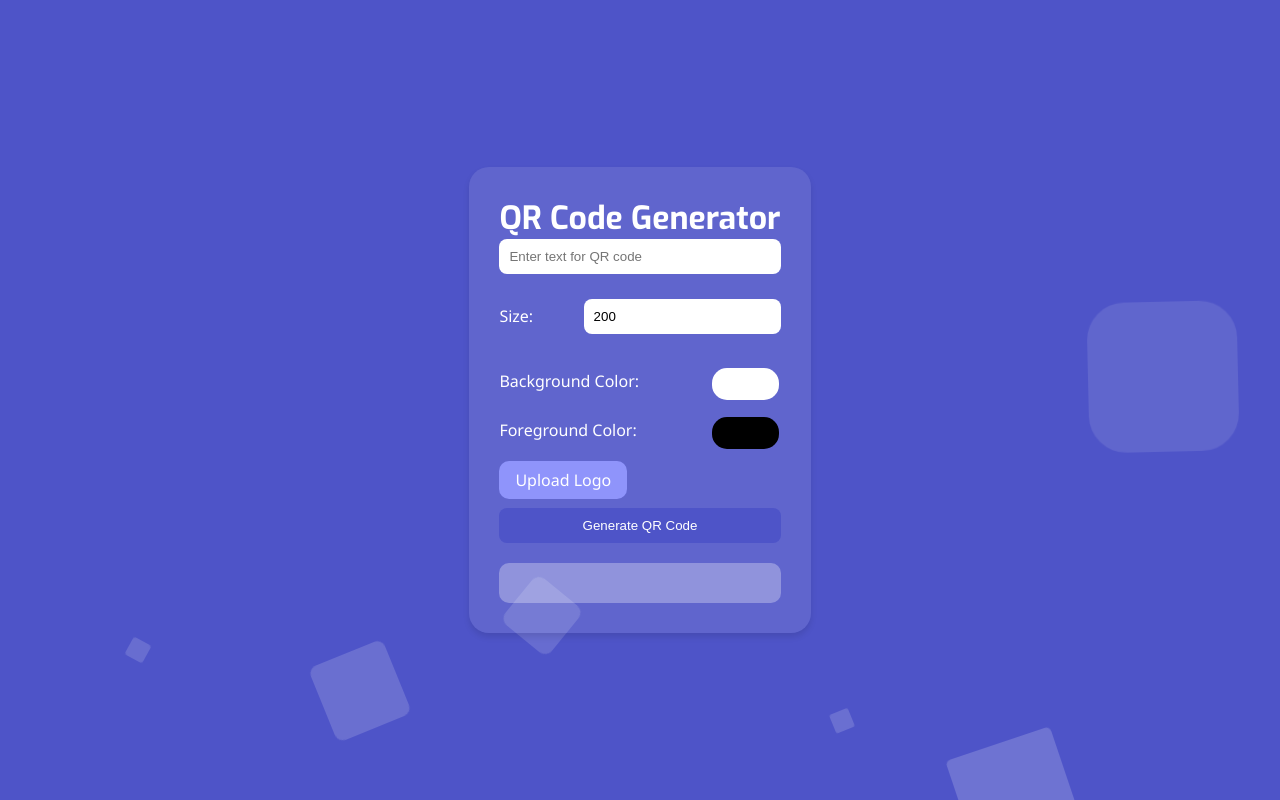
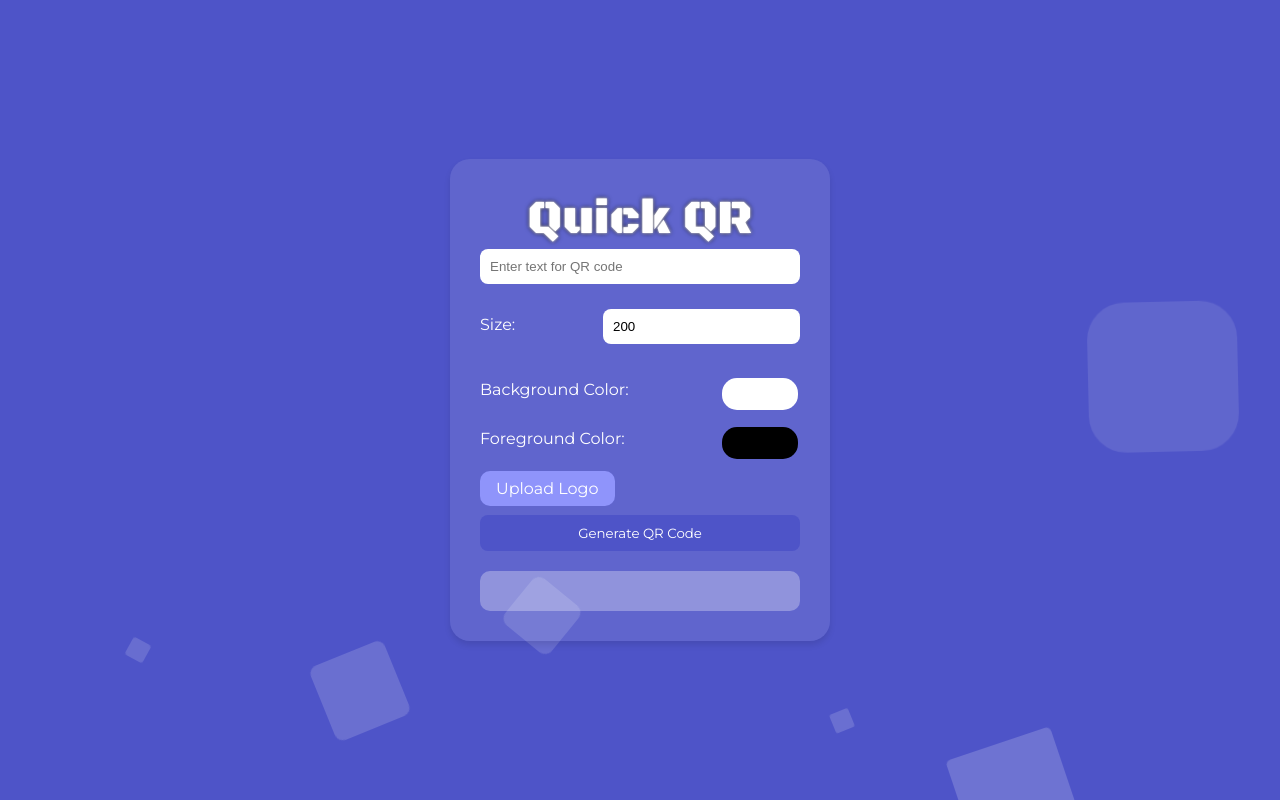
Before and after one commit to Mehmood-Deshmukh/Quick-QR, a React (Create React App) app: page / in a window 1280 px wide. Built offline with nearby package versions, Linux system fonts and the light colour scheme.

Commit message:
Pre- Final Commit!

```diff
--- a/src/App.css
+++ b/src/App.css
@@ -1,12 +1,12 @@
-@import url('https://fonts.googleapis.com/css?family=Exo:400,700');
-
+@import url('https://fonts.googleapis.com/css2?family=Black+Ops+One&display=swap');
+@import url('https://fonts.googleapis.com/css2?family=Montserrat:ital,wght@0,100;0,200;0,300;0,400;0,500;0,600;0,700;0,900;1,100;1,200;1,400;1,500;1,600;1,700;1,800;1,900&display=swap');
 *{
     margin: 0px;
     padding: 0px;
 }
 
 body{
-    font-family: 'Exo', sans-serif;
+    font-family: 'Montserrat', sans-serif;
 }
 
 
@@ -153,8 +153,14 @@
   border-radius: 20px;
   padding: 30px;
   box-shadow: 0 4px 6px rgba(0, 0, 0, 0.1);
+  min-width: 25vw;
 }
 
 h1{
-  color: #fff;
+    font-family: 'Black Ops One', cursive;
+    font-size: 3rem;
+    font-weight: lighter;
+    text-align: center;
+    text-shadow: 0 0 3px #ffffff, 0 0 5px #000000;
+    color:white;
 }
--- a/src/App.js
+++ b/src/App.js
@@ -17,7 +17,7 @@
         <li></li>
         <li></li>
       </ul>
-      <h1>QR Code Generator</h1>
+      <h1>Quick QR</h1>
       <QRCodeGenerator />
     </div>
   );
--- a/src/QRCodeGenerator.css
+++ b/src/QRCodeGenerator.css
@@ -1,5 +1,8 @@
+
+@import url('https://fonts.googleapis.com/css2?family=Montserrat:ital,wght@0,100;0,200;0,300;0,400;0,500;0,600;0,700;0,900;1,100;1,200;1,400;1,500;1,600;1,700;1,800;1,900&display=swap');
 .qr-generator {
   text-align: center;
+  font-family: 'Montserrat', sans-serif;
 }
 
 input[type='text'] {
@@ -11,7 +14,6 @@
 }
 
 label {
-  font-family: 'Segoe UI', Tahoma, Geneva, Verdana, sans-serif;
   color: #fff;
 }
 
@@ -72,6 +74,7 @@
   border-radius: 8px;
   cursor: pointer;
   transition: background-color 0.3s ease;
+  font-family: 'Montserrat', sans-serif;
 }
 
 button:hover {
@@ -116,6 +119,7 @@
   display: flex;
   flex-direction: column;
   justify-content: space-between;
+
 }
 
 .customization>div {
```
Also changed, not shown: package.json (+0 -11 lines), 1 other file (tests, documents, lock files or other folders).
